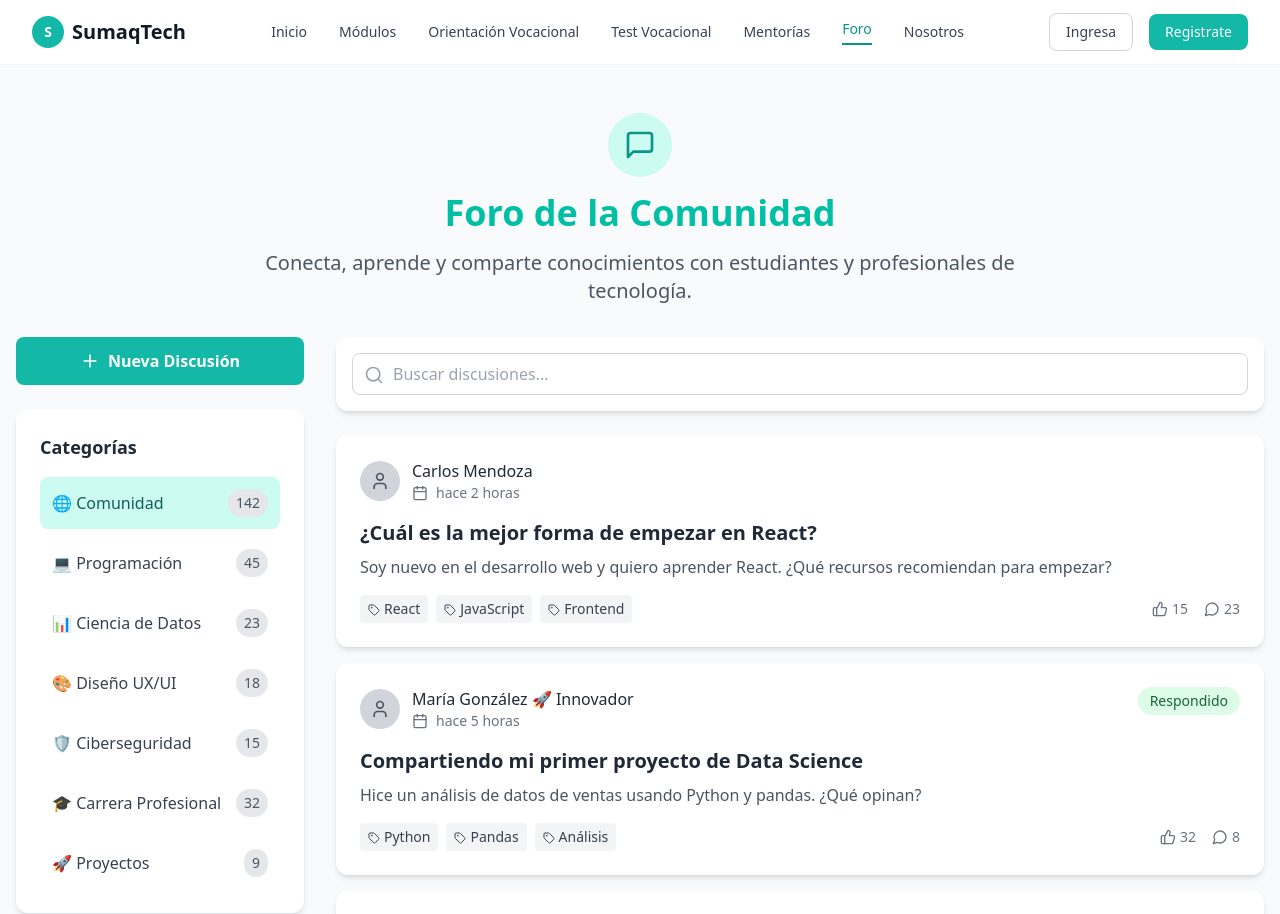
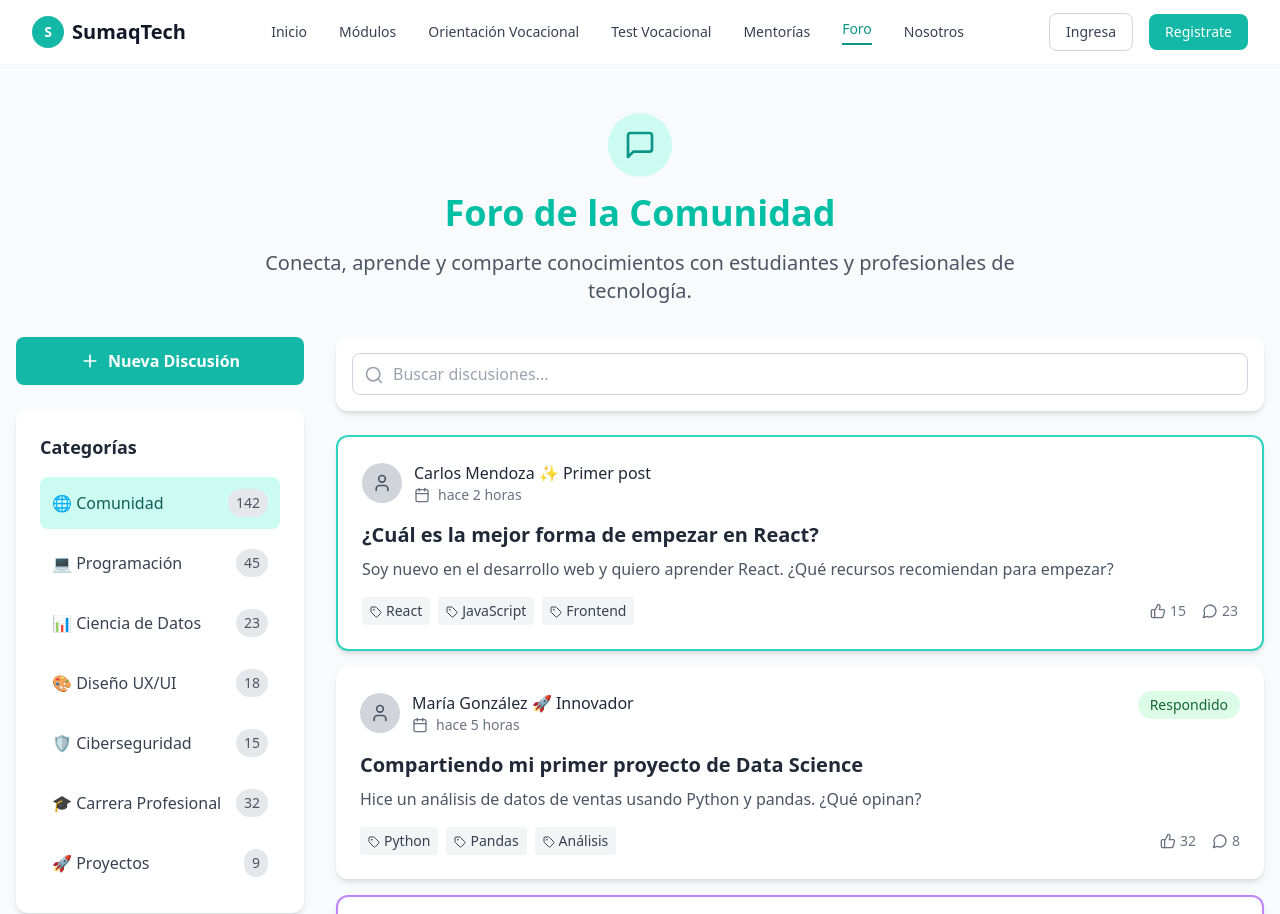
Before and after one commit to AriannaYauri/SumaqTech, a React (Vite) app: page /foro in a window 1280 px wide. Shown: the top 914 px of the page. Built offline with nearby package versions, Linux system fonts and the light colour scheme.

Commit message:
Cambie los bordes

```diff
--- a/src/pages/Foro.tsx
+++ b/src/pages/Foro.tsx
@@ -18,7 +18,7 @@ const Foro: React.FC = () => {
     {
       id: 1,
       title: '¿Cuál es la mejor forma de empezar en React?',
-      author: 'Carlos Mendoza',
+      author: 'Carlos Mendoza ✨ Primer post',
       category: 'programming',
       replies: 23,
       likes: 15,
@@ -42,7 +42,7 @@ const Foro: React.FC = () => {
     {
       id: 3,
       title: 'Tips para hacer un buen portfolio de diseño',
-      author: 'Ana Rodríguez',
+      author: 'Ana Rodríguez 💡 Respuesta útil',
       category: 'design',
       replies: 17,
       likes: 28,
@@ -190,7 +190,10 @@ const Foro: React.FC = () => {
             {/* Discussions */}
             <div className="space-y-4">
               {filteredDiscussions.map((discussion) => (
-                <div key={discussion.id} className="bg-white rounded-xl shadow-md p-6 hover:shadow-lg transition-shadow duration-200">
+                <div
+                  key={discussion.id}
+                  className={`bg-white rounded-xl shadow-md p-6 hover:shadow-lg transition-shadow duration-200${discussion.author.includes('Carlos Mendoza') ? ' border-2 border-teal-400' : ''}${discussion.author.includes('Ana Rodríguez') ? ' border-2 border-purple-400' : ''}`}
+                >
                   <div className="flex items-start justify-between mb-4">
                     <div className="flex items-center space-x-3">
                       <div className="w-10 h-10 bg-gray-300 rounded-full flex items-center justify-center">
```
